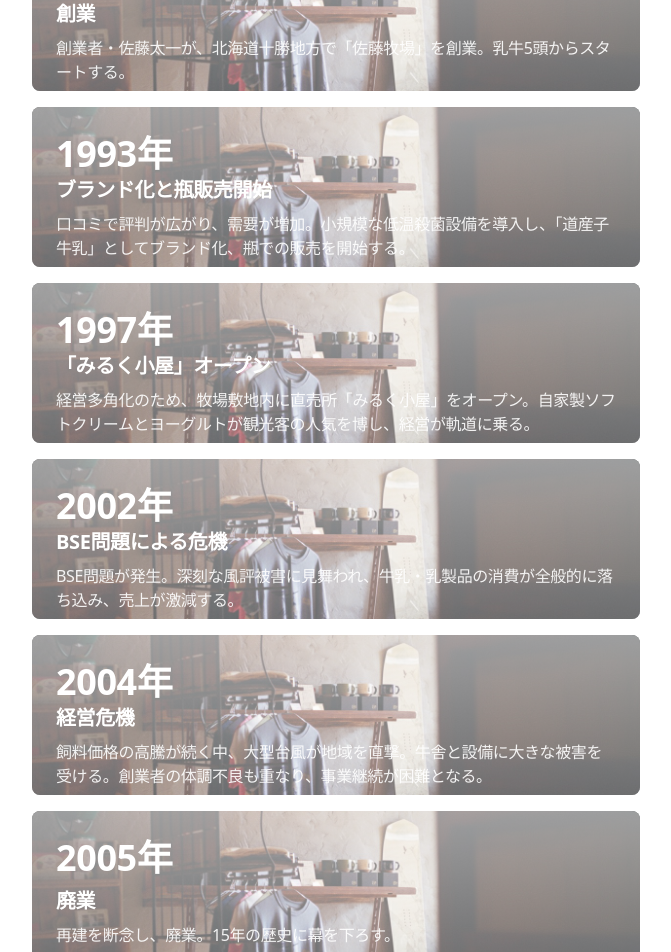
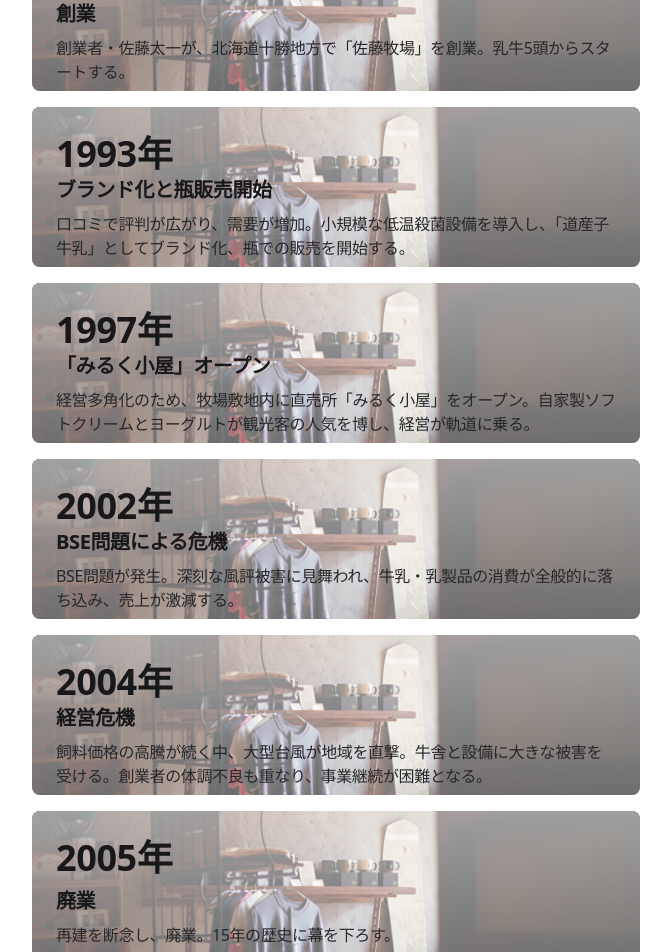
Before and after one commit to ocean-marine/where-is-my-butter, a Next.js app: page /home in a window 1280 px wide. Shown: the part 740-1692 px from the top of the page, without its empty margins (304-975 px from the left). Built offline with nearby package versions, Linux system fonts and the light colour scheme.

Commit message:
fix: improve text visibility on timeline background with dark text colors
Changed white text to dark gray (text-zinc-900/zinc-800) for better contrast
against the white fade overlay while maintaining minimal design aesthetic.

```diff
--- a/app/home/page.tsx
+++ b/app/home/page.tsx
@@ -91,14 +91,14 @@ export default function DosankoDairyHome() {
           <li className="relative overflow-hidden rounded-lg bg-cover bg-center h-40" style={{ backgroundImage: 'url(/IMG_6583.jpeg)' }}>
             <div className="absolute inset-0 bg-gradient-to-b from-white/60 to-white/40" />
             <div className="relative h-full flex flex-col justify-between p-4 sm:p-6">
-              <time dateTime="1990" className="text-3xl sm:text-4xl font-bold text-white leading-tight">
+              <time dateTime="1990" className="text-3xl sm:text-4xl font-bold text-zinc-900 leading-tight">
                 1990年
               </time>
               <div className="space-y-2">
-                <h3 className="text-lg sm:text-xl font-semibold text-white">
+                <h3 className="text-lg sm:text-xl font-semibold text-zinc-900">
                   創業
                 </h3>
-                <p className="text-sm sm:text-base text-white/90">
+                <p className="text-sm sm:text-base text-zinc-800">
                   創業者・佐藤太一が、北海道十勝地方で「佐藤牧場」を創業。乳牛5頭からスタートする。
                 </p>
               </div>
@@ -107,14 +107,14 @@ export default function DosankoDairyHome() {
           <li className="relative overflow-hidden rounded-lg bg-cover bg-center h-40" style={{ backgroundImage: 'url(/IMG_6583.jpeg)' }}>
             <div className="absolute inset-0 bg-gradient-to-b from-white/60 to-white/40" />
             <div className="relative h-full flex flex-col justify-between p-4 sm:p-6">
-              <time dateTime="1993" className="text-3xl sm:text-4xl font-bold text-white leading-tight">
+              <time dateTime="1993" className="text-3xl sm:text-4xl font-bold text-zinc-900 leading-tight">
                 1993年
               </time>
               <div className="space-y-2">
-                <h3 className="text-lg sm:text-xl font-semibold text-white">
+                <h3 className="text-lg sm:text-xl font-semibold text-zinc-900">
                   ブランド化と瓶販売開始
                 </h3>
-                <p className="text-sm sm:text-base text-white/90">
+                <p className="text-sm sm:text-base text-zinc-800">
                   口コミで評判が広がり、需要が増加。小規模な低温殺菌設備を導入し、「道産子牛乳」としてブランド化、瓶での販売を開始する。
                 </p>
               </div>
@@ -123,14 +123,14 @@ export default function DosankoDairyHome() {
           <li className="relative overflow-hidden rounded-lg bg-cover bg-center h-40" style={{ backgroundImage: 'url(/IMG_6583.jpeg)' }}>
             <div className="absolute inset-0 bg-gradient-to-b from-white/60 to-white/40" />
             <div className="relative h-full flex flex-col justify-between p-4 sm:p-6">
-              <time dateTime="1997" className="text-3xl sm:text-4xl font-bold text-white leading-tight">
+              <time dateTime="1997" className="text-3xl sm:text-4xl font-bold text-zinc-900 leading-tight">
                 1997年
               </time>
               <div className="space-y-2">
-                <h3 className="text-lg sm:text-xl font-semibold text-white">
+                <h3 className="text-lg sm:text-xl font-semibold text-zinc-900">
                   「みるく小屋」オープン
                 </h3>
-                <p className="text-sm sm:text-base text-white/90">
+                <p className="text-sm sm:text-base text-zinc-800">
                   経営多角化のため、牧場敷地内に直売所「みるく小屋」をオープン。自家製ソフトクリームとヨーグルトが観光客の人気を博し、経営が軌道に乗る。
                 </p>
               </div>
@@ -139,14 +139,14 @@ export default function DosankoDairyHome() {
           <li className="relative overflow-hidden rounded-lg bg-cover bg-center h-40" style={{ backgroundImage: 'url(/IMG_6583.jpeg)' }}>
             <div className="absolute inset-0 bg-gradient-to-b from-white/60 to-white/40" />
             <div className="relative h-full flex flex-col justify-between p-4 sm:p-6">
-              <time dateTime="2002" className="text-3xl sm:text-4xl font-bold text-white leading-tight">
+              <time dateTime="2002" className="text-3xl sm:text-4xl font-bold text-zinc-900 leading-tight">
                 2002年
               </time>
               <div className="space-y-2">
-                <h3 className="text-lg sm:text-xl font-semibold text-white">
+                <h3 className="text-lg sm:text-xl font-semibold text-zinc-900">
                   BSE問題による危機
                 </h3>
-                <p className="text-sm sm:text-base text-white/90">
+                <p className="text-sm sm:text-base text-zinc-800">
                   BSE問題が発生。深刻な風評被害に見舞われ、牛乳・乳製品の消費が全般的に落ち込み、売上が激減する。
                 </p>
               </div>
@@ -155,14 +155,14 @@ export default function DosankoDairyHome() {
           <li className="relative overflow-hidden rounded-lg bg-cover bg-center h-40" style={{ backgroundImage: 'url(/IMG_6583.jpeg)' }}>
             <div className="absolute inset-0 bg-gradient-to-b from-white/60 to-white/40" />
             <div className="relative h-full flex flex-col justify-between p-4 sm:p-6">
-              <time dateTime="2004" className="text-3xl sm:text-4xl font-bold text-white leading-tight">
+              <time dateTime="2004" className="text-3xl sm:text-4xl font-bold text-zinc-900 leading-tight">
                 2004年
               </time>
               <div className="space-y-2">
-                <h3 className="text-lg sm:text-xl font-semibold text-white">
+                <h3 className="text-lg sm:text-xl font-semibold text-zinc-900">
                   経営危機
                 </h3>
-                <p className="text-sm sm:text-base text-white/90">
+                <p className="text-sm sm:text-base text-zinc-800">
                   飼料価格の高騰が続く中、大型台風が地域を直撃。牛舎と設備に大きな被害を受ける。創業者の体調不良も重なり、事業継続が困難となる。
                 </p>
               </div>
@@ -171,14 +171,14 @@ export default function DosankoDairyHome() {
           <li className="relative overflow-hidden rounded-lg bg-cover bg-center h-40" style={{ backgroundImage: 'url(/IMG_6583.jpeg)' }}>
             <div className="absolute inset-0 bg-gradient-to-b from-white/60 to-white/40" />
             <div className="relative h-full flex flex-col justify-between p-4 sm:p-6">
-              <time dateTime="2005" className="text-3xl sm:text-4xl font-bold text-white leading-tight">
+              <time dateTime="2005" className="text-3xl sm:text-4xl font-bold text-zinc-900 leading-tight">
                 2005年
               </time>
               <div className="space-y-2">
-                <h3 className="text-lg sm:text-xl font-semibold text-white">
+                <h3 className="text-lg sm:text-xl font-semibold text-zinc-900">
                   廃業
                 </h3>
-                <p className="text-sm sm:text-base text-white/90">
+                <p className="text-sm sm:text-base text-zinc-800">
                   再建を断念し、廃業。15年の歴史に幕を下ろす。
                 </p>
               </div>
```
